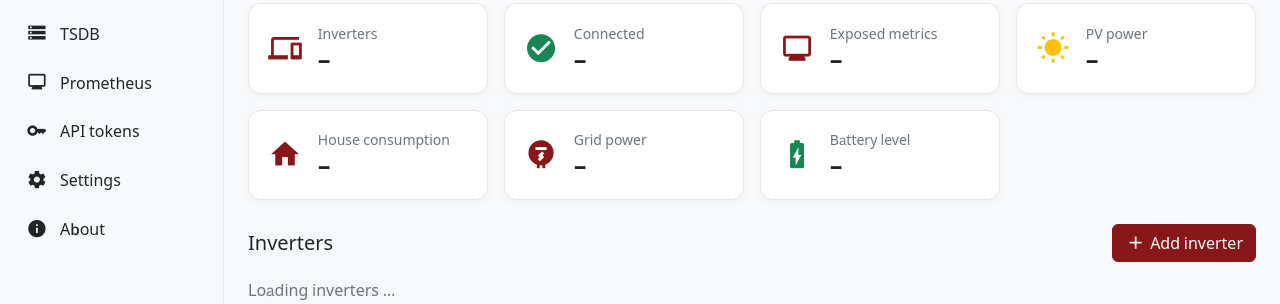
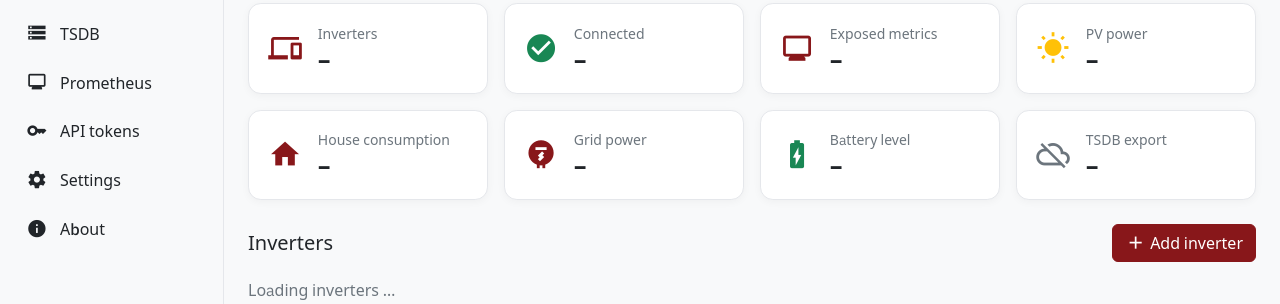
Before and after one commit to Gill-Bates/rct-manager, a Python web app: template app/admin/templates/dashboard.html in a window 1280 px wide. Shown: the part 179-483 px from the top of the page. Run offline with Jinja, Linux system fonts and the light colour scheme; the template is opened without the code that fills it, so the values that code supplies are empty.

Commit message:
feat: add TSDB export status tile to admin dashboard
- Thread ServiceCounters onto Runtime (stats field, mirrors exporter)
- Add tsdb key to GET /admin/api/devices (configured/db_type/
  export_enabled/last_success_at/healthy with 3x-interval freshness rule)
- Add 8th KPI tile (cloud_done/cloud_off/sync_problem) with renderTsdbTile()
- Switch .kpi-grid to explicit 2x4 layout (repeat(4,1fr), 2 cols <768px)

Tests: python -m pytest -q -> 595 passed, 1 pre-existing unrelated failure
(test_admin_about.py::test_about_requires_session_and_renders_project_details,
confirmed failing identically on the unmodified tree via git stash).
Targeted: test_admin_api.py, test_admin_metrics_settings.py, test_admin_ui.py,
test_export_pusher.py -> 63 passed. ruff check . -> clean.

```diff
--- a/app/admin/static/css/admin.css
+++ b/app/admin/static/css/admin.css
@@ -288,7 +288,7 @@ body {
 
 .kpi-grid {
     display: grid;
-    grid-template-columns: repeat(auto-fit, minmax(min(13rem, 100%), 1fr));
+    grid-template-columns: repeat(4, 1fr);
     gap: 1rem;
 }
 
@@ -804,6 +804,10 @@ body {
 }
 
 @media (max-width: 767.98px) {
+    .kpi-grid {
+        grid-template-columns: repeat(2, 1fr);
+    }
+
     .prometheus-summary {
         grid-template-columns: repeat(2, minmax(0, 1fr));
     }
--- a/app/admin/static/js/admin.js
+++ b/app/admin/static/js/admin.js
@@ -471,9 +471,34 @@
     } catch { /* the count is informational; keep the last value */ }
   }
 
-  function renderDashboard(devices) {
+  function renderTsdbTile(tsdb) {
+    const icon = $('tsdb-status-icon');
+    const label = $('tsdb-status-label');
+    const time = $('tsdb-status-time');
+    icon.classList.remove('text-success', 'text-danger', 'text-secondary');
+    if (!tsdb || !tsdb.configured) {
+      icon.textContent = 'cloud_off';
+      icon.classList.add('text-secondary');
+      label.textContent = 'Not configured';
+      time.textContent = '';
+      return;
+    }
+    if (tsdb.healthy) {
+      icon.textContent = 'cloud_done';
+      icon.classList.add('text-success');
+      label.textContent = 'Sending';
+    } else {
+      icon.textContent = 'sync_problem';
+      icon.classList.add('text-danger');
+      label.textContent = 'Failing';
+    }
+    time.textContent = tsdb.last_success_at ? `Last sent ${hhmm(new Date(tsdb.last_success_at))}` : '';
+  }
+
+  function renderDashboard(devices, tsdb) {
     const list = $('devices-list');
     showHeroMetrics(devices);
+    renderTsdbTile(tsdb);
     $('device-count').textContent = String(devices.length);
     $('connected-count').textContent = String(devices.filter((item) => displayStatus(item.status)[1] === 'online').length);
     const seen = new Set();
@@ -505,7 +530,7 @@
       if (generation !== dashboardGeneration) return 'skipped';
       dashboardPollFailing = false;
       dashboardFailures = 0;
-      renderDashboard(Array.isArray(data.devices) ? data.devices : []);
+      renderDashboard(Array.isArray(data.devices) ? data.devices : [], data.tsdb || null);
       dashboardLastSuccess = new Date();
       const updated = $('dashboard-updated');
       if (updated) updated.textContent = `Updated ${hhmm(dashboardLastSuccess)}`;
@@ -1215,7 +1240,7 @@
         for (const field of exportFields) {
           if (exportGroup(field.key) !== group || !exportFieldKnown(field)) continue;
           if ((field.backend && field.backend !== type) || (field.any && !type)) continue;
-          if (field.key === 'questdb_raw_retention_days' && settingsDraft.questdb_downsampling === 'off') continue;
+          if (field.key === 'questdb_raw_retention_days' && settingsDraft.questdb_downsampling !== 'manual') continue;
           if (field.key === 'questdb_retention_days' && settingsDraft.questdb_downsampling === 'manual') continue;
           body.append(exportControl(field, rerender));
         }
--- a/app/admin/templates/dashboard.html
+++ b/app/admin/templates/dashboard.html
@@ -58,6 +58,14 @@
       </div>
     </div>
   </div>
+  <div class="card kpi-card">
+    <div class="card-body"><span class="material-icons text-secondary" aria-hidden="true" id="tsdb-status-icon">cloud_off</span>
+      <div>
+        <div class="text-secondary small">TSDB export</div><strong id="tsdb-status-label">–</strong>
+        <div class="text-secondary small" id="tsdb-status-time"></div>
+      </div>
+    </div>
+  </div>
 </div>
 <section>
   <div class="d-flex align-items-center justify-content-between mb-3">
--- a/app/api/app_factory.py
+++ b/app/api/app_factory.py
@@ -759,6 +759,7 @@ def create_app(settings: Settings, *, clock: Clock | None = None, connector: Con
         _roles(settings),
         coordinator,
         parts.exporter,
+        parts.service,
         gateway,
     )
     dispatch_store = None
--- a/app/api/runtime.py
+++ b/app/api/runtime.py
@@ -22,6 +22,7 @@ from app.errors import DeviceApiError, UnknownDevice, UnknownMetric
 from app.gateway.base import DeviceGateway, DeviceState
 from app.gateway.vendor import VendorDiagnostics
 from app.observability.exporter import MetricsExporter
+from app.observability.stats import ServiceCounters
 from app.scheduling.shutdown import ShutdownCoordinator
 
 # A device is ready when it answers; a degraded device still delivers values.
@@ -39,6 +40,7 @@ class Runtime:
     roles: dict[str, str]
     shutdown: ShutdownCoordinator | None = None
     exporter: MetricsExporter | None = None
+    stats: ServiceCounters | None = None
     vendor: VendorDiagnostics | None = None
     tasks: list = field(default_factory=list)
     dispatch: BatteryDispatchPort | None = None
```
Also changed, not shown: app/admin/api.py (+34 -2 lines).
